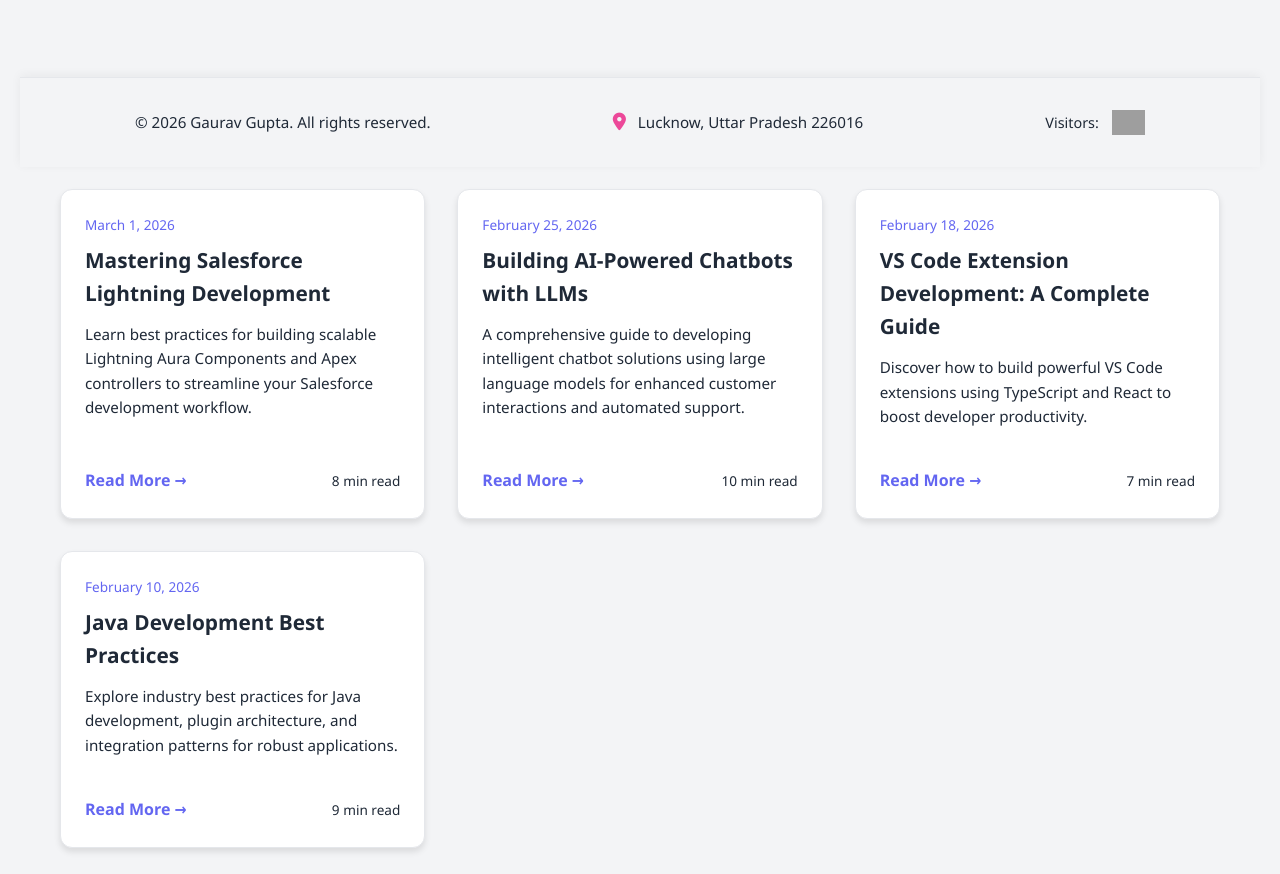
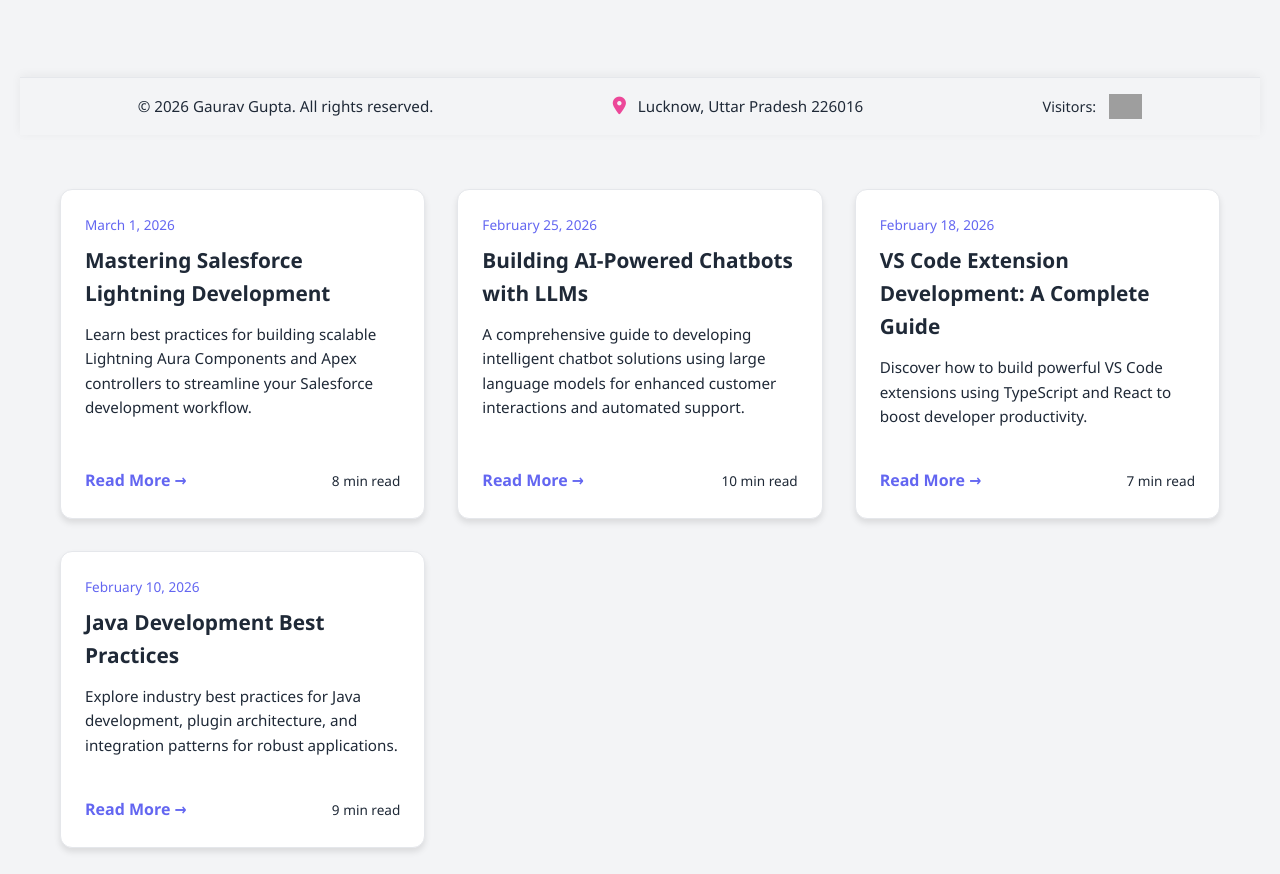
Before and after one commit to gauravgupta0612/gaurav-portfolio, a website: page index.html in a window 1280 px wide. Shown: the part 6360-7234 px from the top of the page. Drawn offline with Linux system fonts and the light colour scheme; grey boxes are pictures that could not be loaded.

Commit message:
Reduce excessive footer gaps for more compact layout

```diff
--- a/css/styles.css
+++ b/css/styles.css
@@ -40,7 +40,7 @@ body {
     color: var(--text-color);
     line-height: 1.6;
     transition: background-color 0.3s, color 0.3s;
-    padding-bottom: 250px;
+    padding-bottom: 120px;
 }
 
 .container {
@@ -1057,7 +1057,7 @@ body {
 .footer {
     background-color: var(--light-gray);
     border-top: 1px solid var(--border-color);
-    padding: 2rem 20px;
+    padding: 1rem 20px;
     text-align: center;
     position: sticky;
     bottom: 0;
@@ -1070,7 +1070,7 @@ body {
     display: flex;
     justify-content: space-around;
     align-items: center;
-    gap: 2rem;
+    gap: 1.5rem;
     flex-wrap: wrap;
     max-width: 1200px;
     margin: 0 auto;
@@ -1356,7 +1356,7 @@ body {
     }
 
     body {
-        padding-bottom: 280px;
+        padding-bottom: 140px;
     }
 }
 @keyframes slideUp {
```
